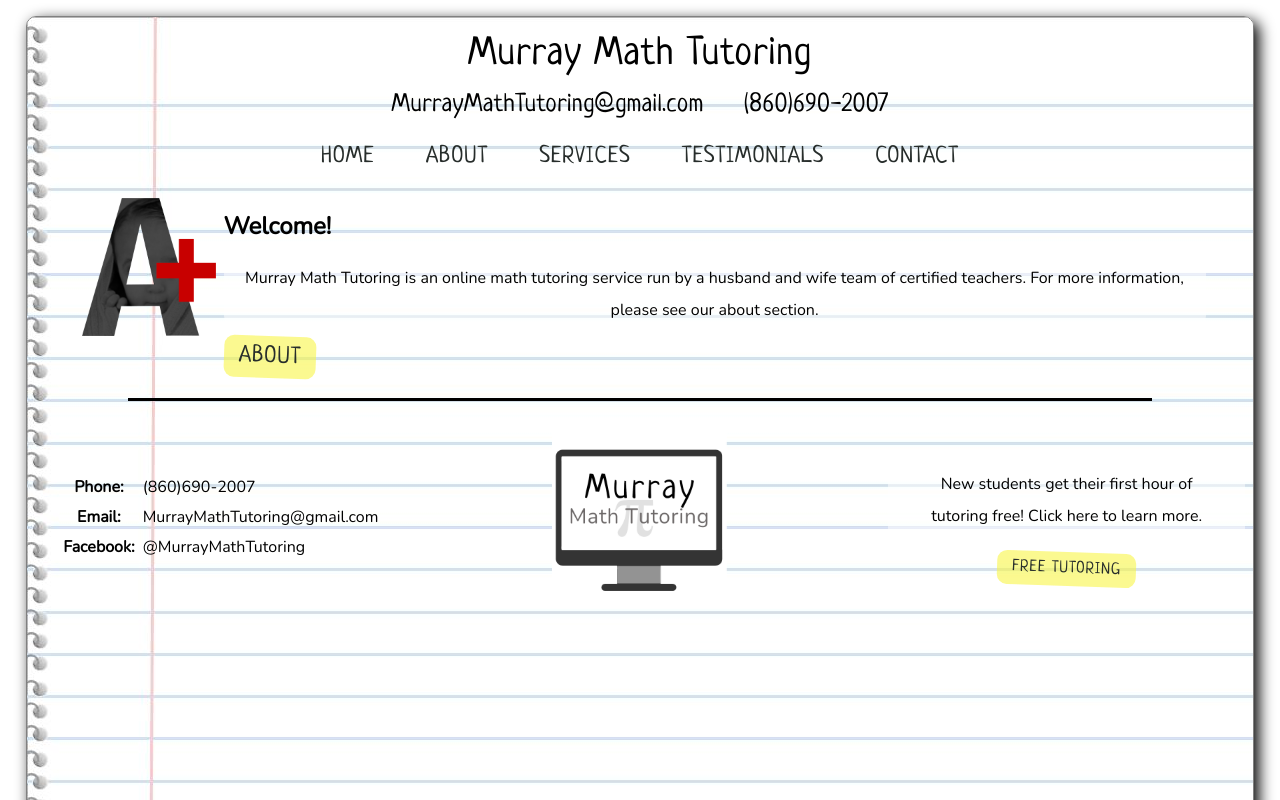
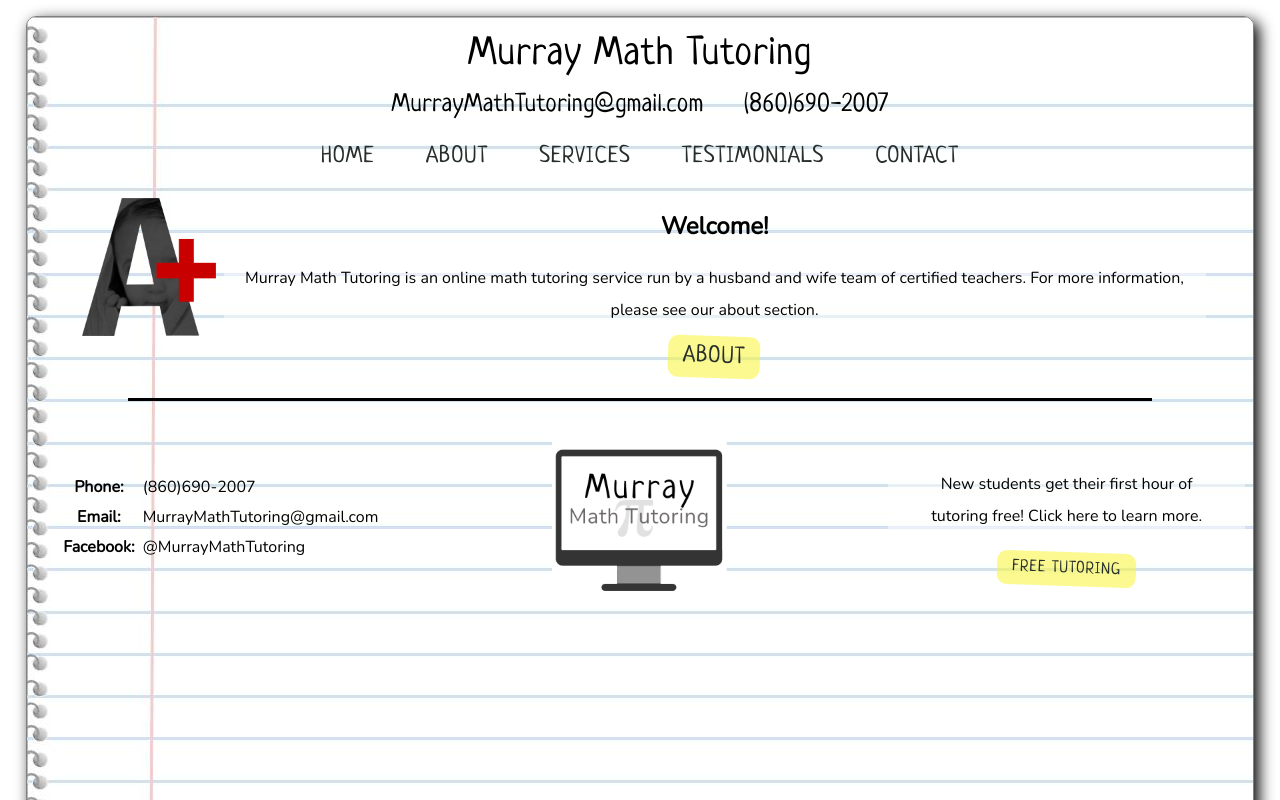
Before and after one commit to murraycoding/murray-math-tutoring, a Next.js app: page / in a window 1280 px wide. Shown: the top 800 px of the page. Built offline with nearby package versions, Linux system fonts and the light colour scheme.

Commit message:
centered content next to image #2

```diff
--- a/styles/ImageSection.module.scss
+++ b/styles/ImageSection.module.scss
@@ -14,9 +14,8 @@
 .textWrapper {
   display: flex;
   flex-direction: column;
-  @media screen and (max-width:650px) {
-    align-items: center;
-  }
+  align-items: center;
+  justify-content: center;
 }
 
 .textWrapper p {
```
